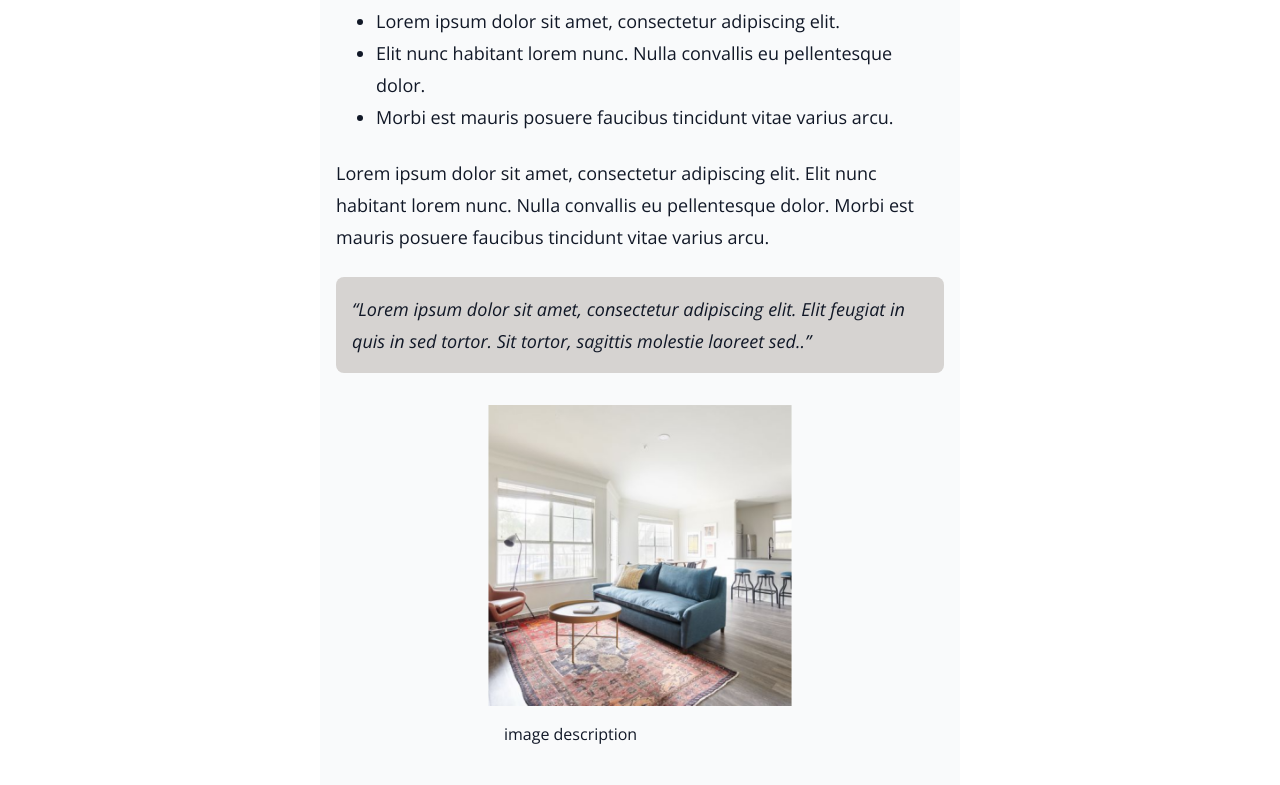
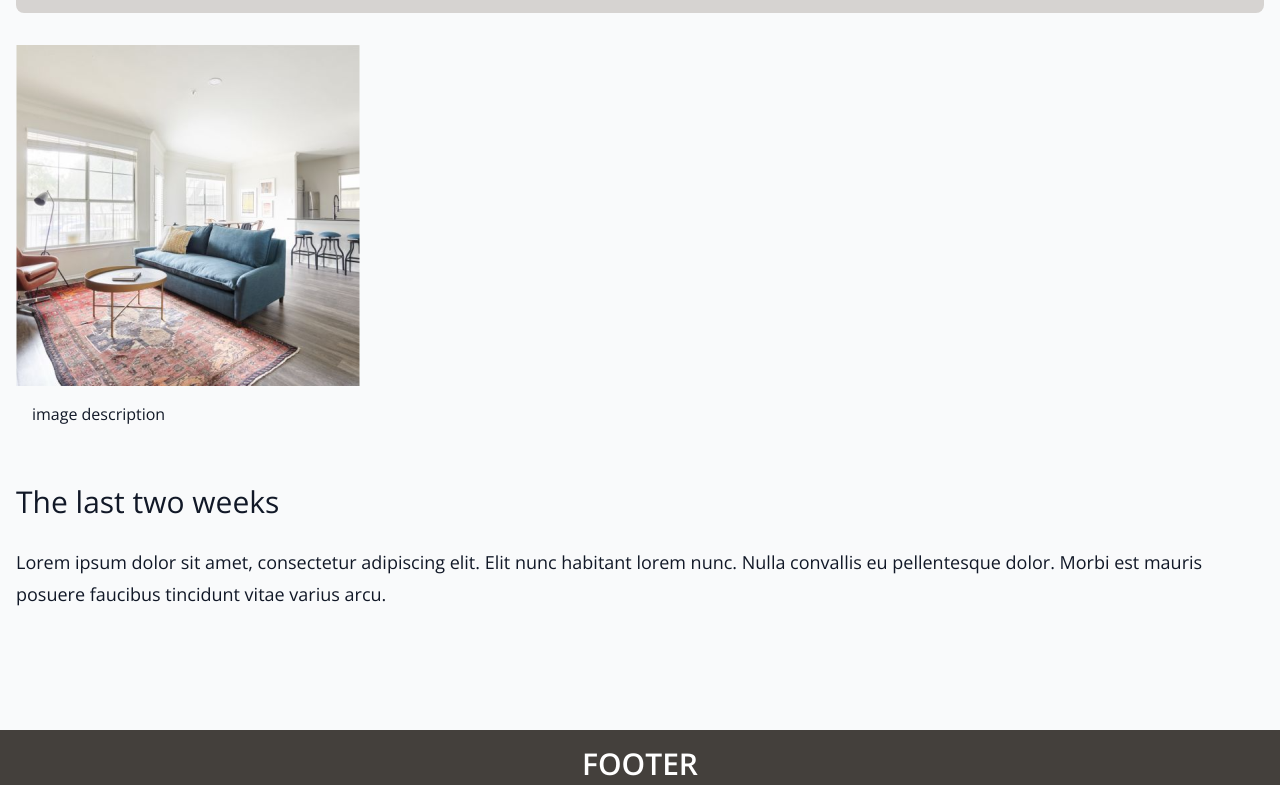
Before and after one commit to DiegoGomezCuadross/blog-ui, a plain HTML site: page index.html in a window 1280 px wide. Shown: the part 815-1600 px from the top of the page. Drawn offline with nearby package versions, Linux system fonts and the light colour scheme.

Commit message:
add: solution pc

```diff
--- a/assets/css/styles.css
+++ b/assets/css/styles.css
@@ -1,25 +1,21 @@
 @import url("/assets/css/reset.css");
-
-body {
-  width: 50%;
-  margin: 0 auto;
-}
 
 .section {
   display: flex;
   justify-content: center;
   flex-direction: column;
   align-items: flex-start;
-  padding: 48px 0px;
+  padding: 0px;
 
   position: relative;
-  max-width: 1440px;
+  min-width: 375px;
   overflow-y: scroll;
   background: #f9fafb;
   color: #111827;
 }
 .container {
-  max-width: 768px;
+  min-width: 375px;
+  margin: 48px 0px;
   padding: 0px 16px;
 }
 .header {
@@ -101,14 +97,9 @@ h2 {
   line-height: 32px;
 }
 #figure1 {
-  width: auto;
-  height: auto;
-
-  margin-left: 16px;
-  margin-right: 16px;
-  width: 50%;
-  margin: 0 auto;
   margin-top: 32px;
+  min-width: 343px;
+  min-height: 341px;
 }
 #message-image1 {
   font-family: "Open Sans", sans-serif;
```
